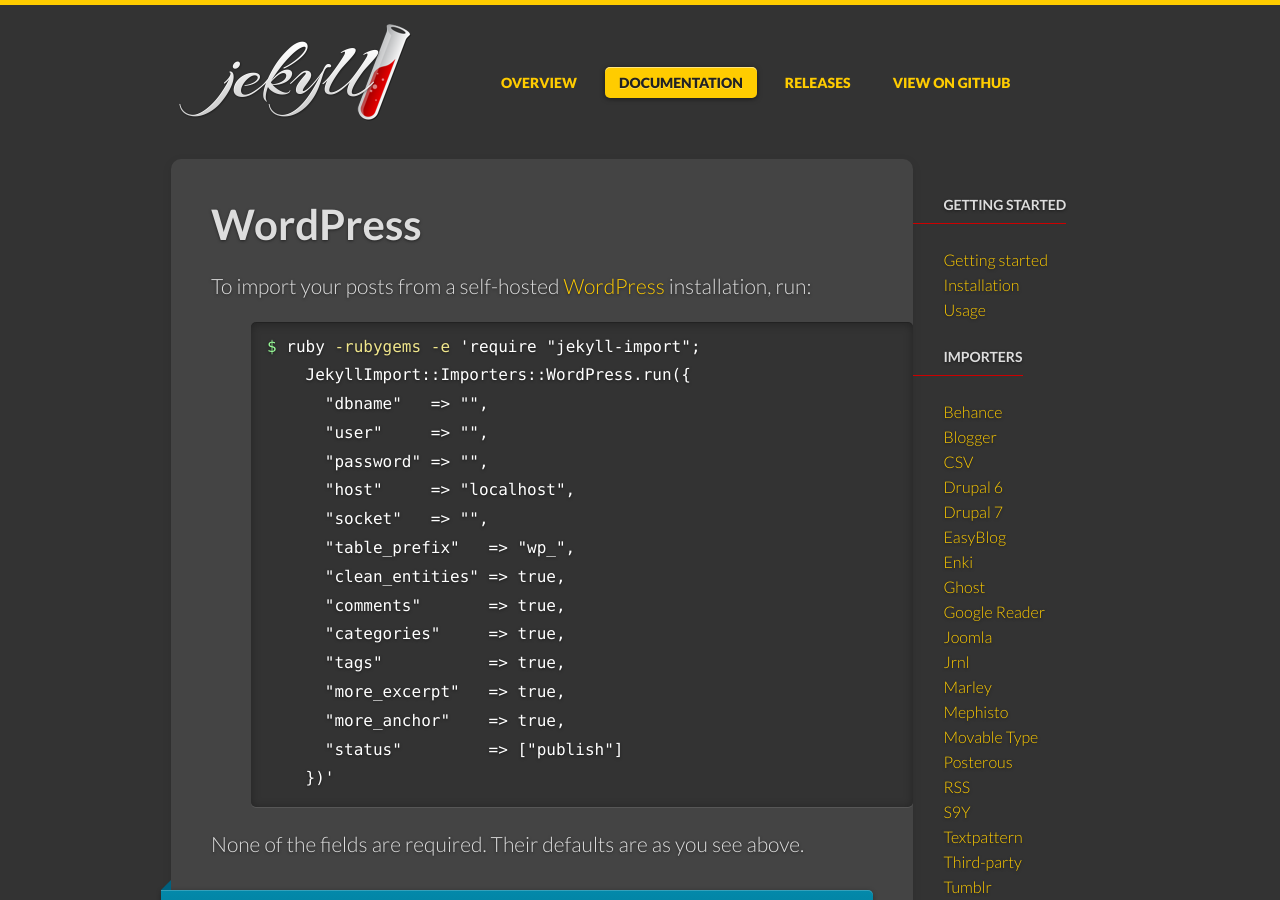
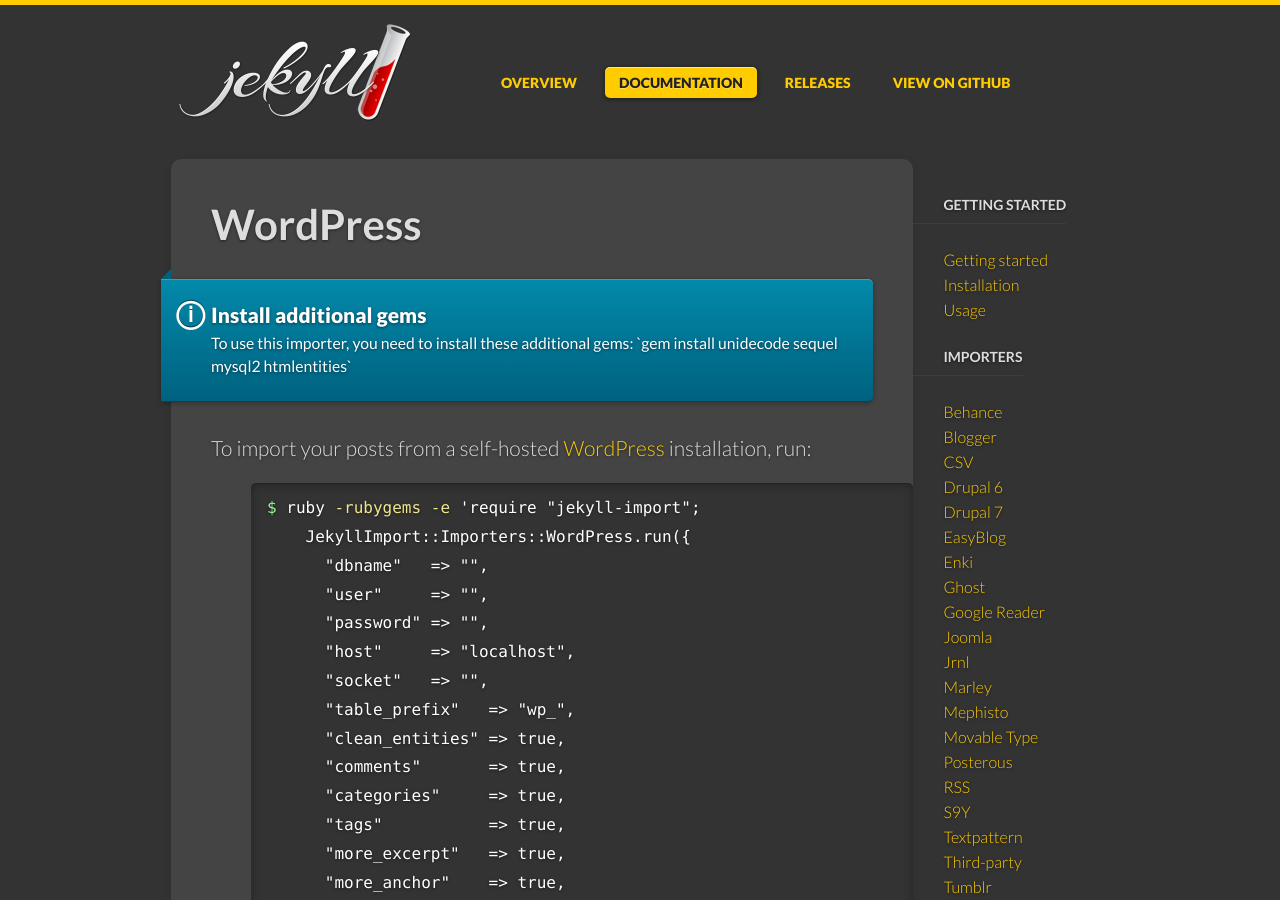
Before and after one commit to jekyll/jekyll-import, a Jekyll site: the page built from site/_importers/wordpress.md, in a window 1280 px wide and 900 px high. Built offline with Jekyll 4.4.1, drawn with Linux system fonts in a browser that asks for light colours; some web fonts are replaced.

Commit message:
Update wordpress.md with additional gems needed

```diff
--- a/site/_importers/wordpress.md
+++ b/site/_importers/wordpress.md
@@ -6,6 +6,13 @@
 next_section: wordpressdotcom
 permalink: /docs/wordpress/
 ---
+<div class="note info">
+  <h5>Install additional gems</h5>
+  <p>
+    To use this importer, you need to install these additional gems:
+    `gem install unidecode sequel mysql2 htmlentities`
+  </p>
+</div>
 
 To import your posts from a self-hosted [WordPress](http://wordpress.org)
 installation, run:
```
